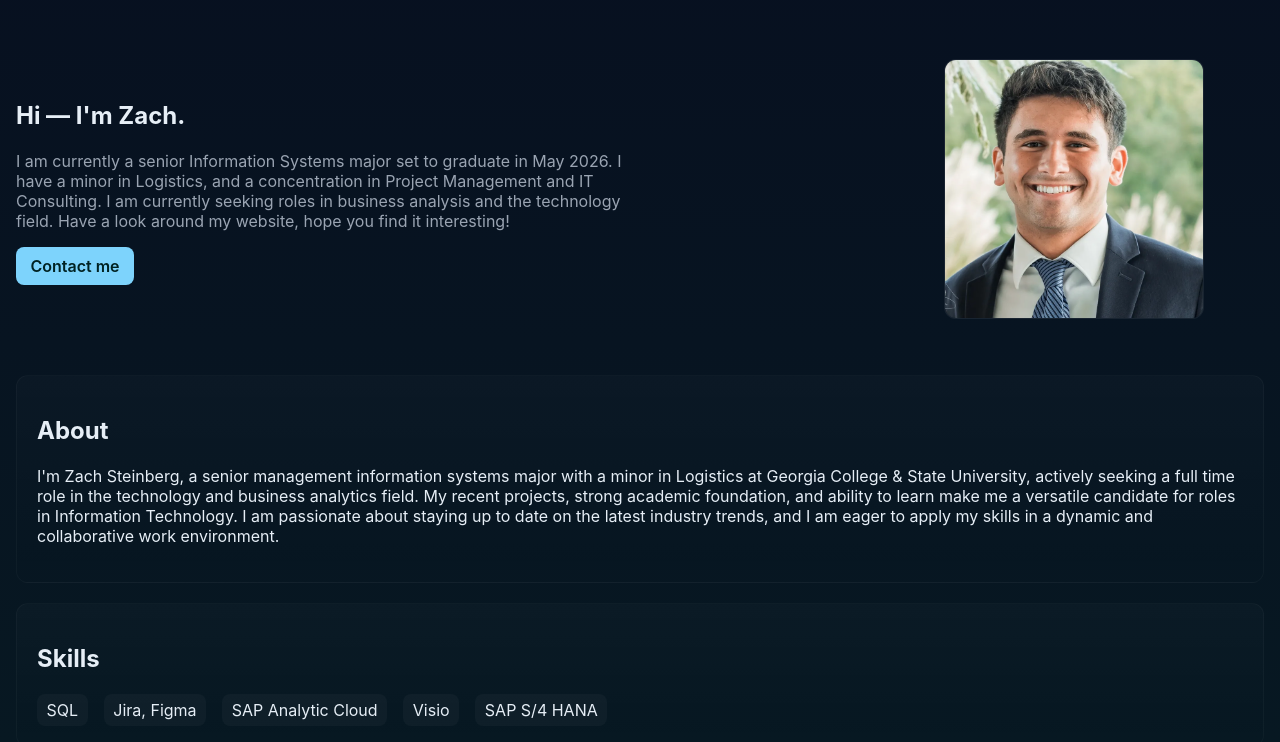
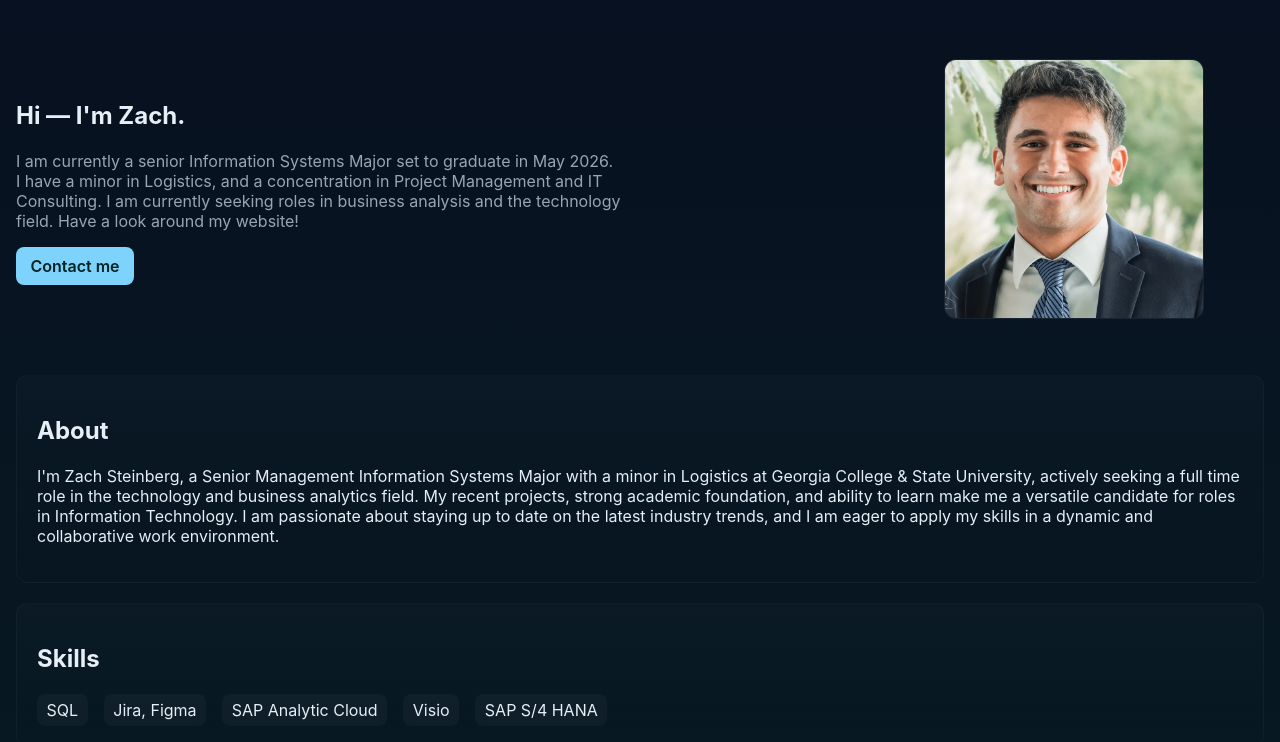
Before and after one commit to zachsteinberg11/zachsteinberg.github.io, a plain HTML site: page index.html in a window 1280 px wide. Shown: the part 58-800 px from the top of the page. Drawn offline with Linux system fonts and the light colour scheme.

Commit message:
Update index.html

```diff
--- a/index.html
+++ b/index.html
@@ -29,7 +29,7 @@
         <div class="hero-grid">
           <div class="hero-text">
             <h1>Hi — I'm Zach.</h1>
-                <p class="lead">I am currently a senior Information Systems major set to graduate in May 2026. I have a minor in Logistics, and a concentration in Project Management and IT Consulting. I am currently seeking roles in business analysis and the technology field. Have a look around my website, hope you find it interesting!</p>
+                <p class="lead">I am currently a senior Information Systems Major set to graduate in May 2026. I have a minor in Logistics, and a concentration in Project Management and IT Consulting. I am currently seeking roles in business analysis and the technology field. Have a look around my website!</p>
             <p class="cta-row">
               <a class="btn" href="#contact">Contact me</a>
             </p>
@@ -47,7 +47,7 @@
 
       <section id="about" class="card">
   <h2>About</h2>
-  <p>I'm Zach Steinberg, a senior management information systems major with a minor in Logistics at Georgia College & State University, actively seeking a full time role in the technology and business analytics field. My recent projects, strong academic foundation, and ability to learn make me a versatile candidate for roles in Information Technology. I am passionate about staying up to date on the latest industry trends, and I am eager to apply my skills in a dynamic and collaborative work environment.</p>
+  <p>I'm Zach Steinberg, a Senior Management Information Systems Major with a minor in Logistics at Georgia College & State University, actively seeking a full time role in the technology and business analytics field. My recent projects, strong academic foundation, and ability to learn make me a versatile candidate for roles in Information Technology. I am passionate about staying up to date on the latest industry trends, and I am eager to apply my skills in a dynamic and collaborative work environment.</p>
       </section>
 
       <section id="skills" class="card">
```
